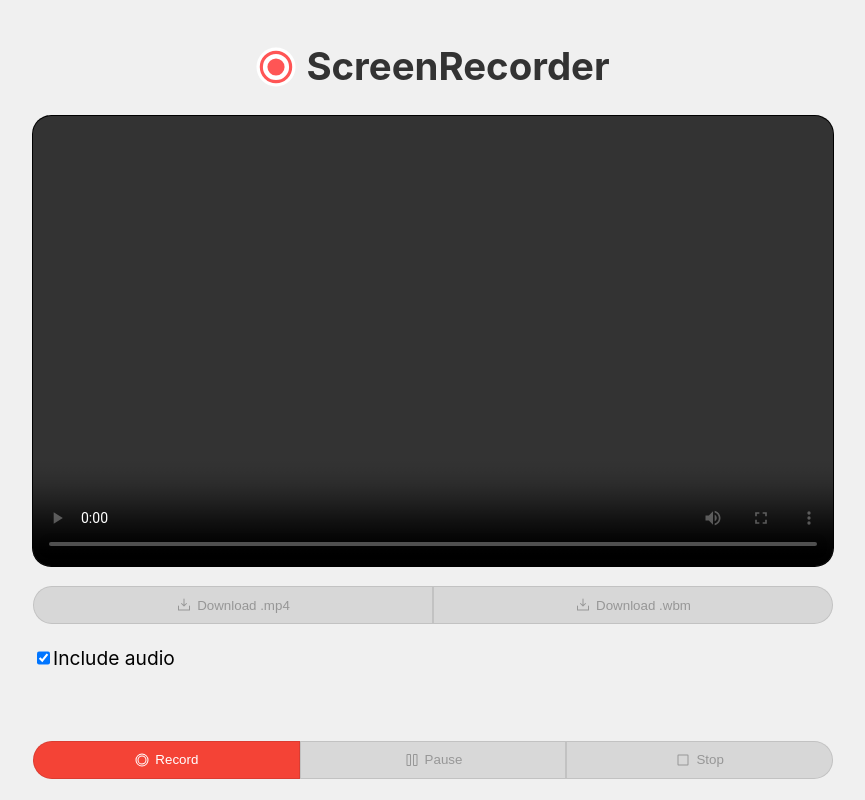
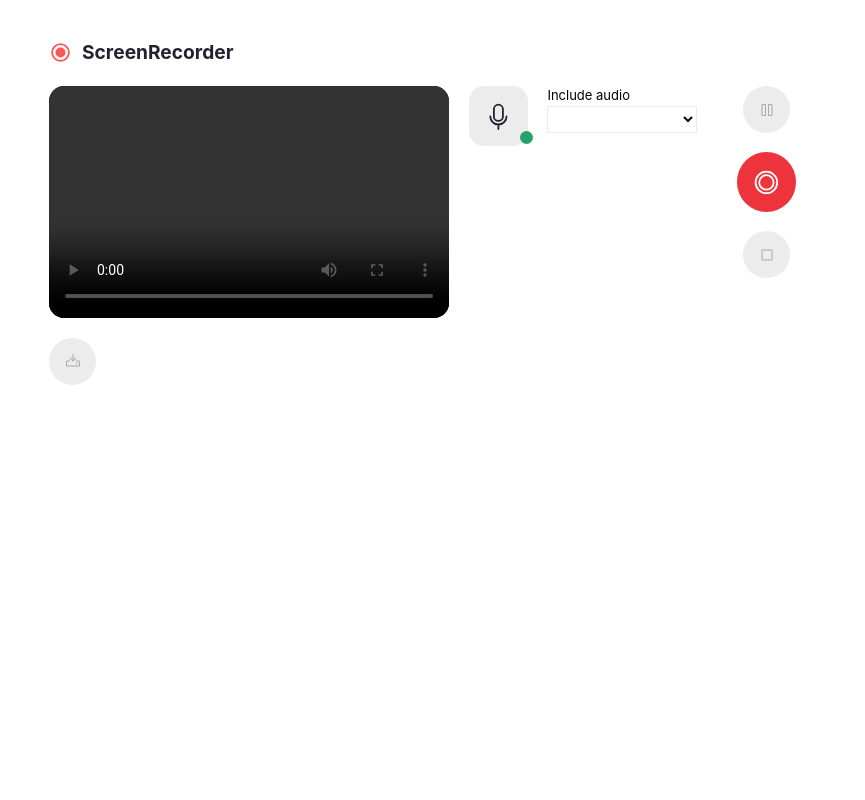
Before and after one commit to wilfison/screen-recorder, a React (Vite) app: page / in a window 1280 px wide. Shown: the whole page, without its empty margins (207-1072 px from the left). Built offline with nearby package versions, Linux system fonts and the light colour scheme.

Commit message:
redesign the main application

```diff
--- a/index.html
+++ b/index.html
@@ -7,7 +7,7 @@
     <title>ScreenRecorder</title>
   </head>
   <body>
-    <div id="root"></div>
+    <main id="root"></main>
     <script type="module" src="/src/main.tsx"></script>
   </body>
 </html>
--- a/package.json
+++ b/package.json
@@ -13,6 +13,7 @@
   "dependencies": {
     "@ffmpeg/ffmpeg": "^0.12.10",
     "@ffmpeg/util": "^0.12.1",
+    "@phosphor-icons/react": "^2.1.7",
     "react": "^18.2.0",
     "react-dom": "^18.2.0"
   },
--- a/public/background.js
+++ b/public/background.js
@@ -2,7 +2,7 @@ chrome.action.onClicked.addListener(() => {
   chrome.windows.create({
     url: chrome.runtime.getURL("popup.html"),
     type: "popup",
-    width: 600,
-    height: 700,
+    width: 1000,
+    height: 480,
   });
 });
--- a/src/App.tsx
+++ b/src/App.tsx
@@ -6,6 +6,8 @@ import { tLocale } from "./locales";
 
 import Button from "./components/button";
 import appIcon from "./assets/icon.svg";
+import Control from "./components/control";
+import icons from "./components/icons";
 
 function App() {
   const video = useRef<HTMLVideoElement>(null);
@@ -15,8 +17,23 @@ function App() {
     setState((prevState) => ({ ...prevState, ...newState }));
   };
 
+  const startApp = async () => {
+    state.screenRecorder.onRecordReady = onRecordReady;
+
+    if (video.current) {
+      state.screenRecorder.videoElement = video.current;
+    }
+
+    const audioInputs = await state.screenRecorder.getAudioInputs();
+
+    updateState({ audioInputs });
+  };
+
   const onStartRecording = async () => {
-    await state.screenRecorder.startRecordingAsync(state.includeAudio);
+    await state.screenRecorder.startRecordingAsync(
+      state.includeAudio,
+      state.audioInputId
+    );
 
     updateState({ status: STATUSES.recording, processProgress: 0 });
   };
@@ -82,82 +99,36 @@ function App() {
   const t = (key: string) => tLocale(state.locale, key);
 
   useEffect(() => {
-    state.screenRecorder.onRecordReady = onRecordReady;
-
-    if (video.current) {
-      state.screenRecorder.videoElement = video.current;
-    }
+    startApp();
   });
 
   return (
-    <>
-      <div className="main-container">
-        <div className="row brand">
+    <div className="app">
+      <div className="brand">
         <img src={appIcon} alt="icon" />
-          <h1>ScreenRecorder</h1>
+        <h1 className="brand-name">ScreenRecorder</h1>
       </div>
 
-        <div className="row video-container">
+      <div className="row main-content">
+        <div className="video-container">
           <video ref={video} autoPlay playsInline controls></video>
         </div>
 
-        <div className="row">
-          <Button
-            icon="download"
-            text={t("download_mp4")}
-            onClick={() => onDownload("mp4")}
-            disabled={!state.downloadReady || !state.processedVideoUrl}
-          />
-          <Button
-            icon="download"
-            text={t("download_webm")}
-            onClick={() => onDownload("webm")}
-            disabled={!state.downloadReady}
+        <div className="devices">
+          <Control
+            label={t("include_audio")}
+            icon={state.includeAudio ? icons.microphone : icons.microphoneSlash}
+            active={state.includeAudio}
+            onChangeCheck={(checked) => updateState({ includeAudio: checked })}
+            onSelectionChange={(value) => updateState({ audioInputId: value })}
+            selectionList={state.audioInputs}
           />
         </div>
 
-        <div className="row">
-          <input
-            type="checkbox"
-            id="include-audio"
-            checked={state.includeAudio}
-            onChange={(e) => updateState({ includeAudio: e.target.checked })}
-          />
-          <label htmlFor="include-audio">{t("include_audio")}</label>
-        </div>
-
-        <div className="progress-container">
-          <div
-            className="progress-bar"
-            style={{ display: state.processProgress > 0 ? "block" : "none" }}
-          >
-            <div
-              className="progress"
-              style={{ width: `${state.processProgress}%` }}
-            ></div>
-          </div>
-          <div
-            className="progress-description"
-            style={{ display: state.processProgress > 0 ? "block" : "none" }}
-          >
-            <small>
-              {t("converting")}: {state.processProgress}%
-            </small>
-          </div>
-        </div>
-      </div>
-
-      <div className="controls">
-        <Button
-          icon="record"
-          text={t("record")}
-          onClick={onStartRecording}
-          disabled={state.status !== STATUSES.inactive}
-        />
-
+        <div className="actions">
           <Button
             icon="pause"
-          text={state.status === STATUSES.paused ? t("record") : t("pause")}
+            title={state.status === STATUSES.paused ? t("record") : t("pause")}
             onClick={onPauseResumeRecording}
             disabled={
               ![STATUSES.recording, STATUSES.paused].includes(state.status)
@@ -165,15 +136,34 @@ function App() {
           />
 
           <Button
+            icon="record"
+            title={t("record")}
+            onClick={onStartRecording}
+            disabled={state.status !== STATUSES.inactive}
+          />
+
+          <Button
             icon="stop"
-          text={t("stop")}
+            title={t("stop")}
             onClick={onStopRecording}
             disabled={[STATUSES.inactive, STATUSES.processing].includes(
               state.status
             )}
           />
         </div>
-    </>
+      </div>
+
+      <div className="row">
+        <div className="download-container">
+          <Button
+            icon="download"
+            title={t("download_mp4")}
+            onClick={() => onDownload("mp4")}
+            disabled={!state.downloadReady || !state.processedVideoUrl}
+          />
+        </div>
+      </div>
+    </div>
   );
 }
 
--- a/src/components/button.tsx
+++ b/src/components/button.tsx
@@ -3,22 +3,15 @@ import icons from "./icons";
 
 interface ButtonProps extends React.ButtonHTMLAttributes<HTMLButtonElement> {
   icon: keyof typeof icons;
-  text: string;
+  title: string;
 }
 
-export default function Button({ icon, text, ...otherProps }: ButtonProps) {
+export default function Button({ icon, title, ...otherProps }: ButtonProps) {
+  const IconComponent = icons[icon];
+
   return (
-    <button className={`btn ${icon}`} {...otherProps}>
-      <svg
-        xmlns="http://www.w3.org/2000/svg"
-        width="16"
-        height="16"
-        fill="currentColor"
-        viewBox="0 0 256 256"
-      >
-        <path d={icons[icon]}></path>
-      </svg>
-      {text}
+    <button className={`action-btn ${icon}`} {...otherProps} title={title}>
+      <IconComponent size={16} className="icon" />
     </button>
   );
 }
--- /dev/null
+++ b/src/components/control.tsx
@@ -0,0 +1,45 @@
+import { Icon } from "@phosphor-icons/react";
+
+type SelectionListType = {
+  label: string;
+  value: string;
+};
+
+type Props = {
+  label: string;
+  icon: Icon;
+  active: boolean;
+  selectionList: SelectionListType[];
+  onChangeCheck?: (checked: boolean) => void;
+  onSelectionChange?: (value: string) => void;
+};
+
+export default function Control(props: Props) {
+  const indicatorClass = props.active ? "active" : "inactive";
+
+  const handleCheck = () => props.onChangeCheck?.(!props.active);
+
+  const handleSelectionChange = (e: React.ChangeEvent<HTMLSelectElement>) => {
+    props.onSelectionChange?.(e.target.value);
+  };
+
+  return (
+    <div className="row device">
+      <button className="device-indicator" onClick={handleCheck}>
+        <props.icon size={16} className="icon" />
+        <span className={`indicator ${indicatorClass}`}></span>
+      </button>
+
+      <div className="device-selector">
+        <label className={props.active ? "" : "disabled"}>{props.label}</label>
+        <select disabled={!props.active} onChange={handleSelectionChange}>
+          {props.selectionList.map((item) => (
+            <option key={item.value} value={item.value}>
+              {item.label}
+            </option>
+          ))}
+        </select>
+      </div>
+    </div>
+  );
+}
--- a/src/components/icons.tsx
+++ b/src/components/icons.tsx
@@ -1,11 +1,24 @@
-const icons = {
-  download:
-    "M224,144v64a8,8,0,0,1-8,8H40a8,8,0,0,1-8-8V144a8,8,0,0,1,16,0v56H208V144a8,8,0,0,1,16,0Zm-101.66,5.66a8,8,0,0,0,11.32,0l40-40a8,8,0,0,0-11.32-11.32L136,124.69V32a8,8,0,0,0-16,0v92.69L93.66,98.34a8,8,0,0,0-11.32,11.32Z",
-  record:
-    "M128,24A104,104,0,1,0,232,128,104.11,104.11,0,0,0,128,24Zm0,192a88,88,0,1,1,88-88A88.1,88.1,0,0,1,128,216Zm0-160a72,72,0,1,0,72,72A72.08,72.08,0,0,0,128,56Zm0,128a56,56,0,1,1,56-56A56.06,56.06,0,0,1,128,184Z",
-  pause:
-    "M200,32H160a16,16,0,0,0-16,16V208a16,16,0,0,0,16,16h40a16,16,0,0,0,16-16V48A16,16,0,0,0,200,32Zm0,176H160V48h40ZM96,32H56A16,16,0,0,0,40,48V208a16,16,0,0,0,16,16H96a16,16,0,0,0,16-16V48A16,16,0,0,0,96,32Zm0,176H56V48H96Z",
-  stop: "M200,40H56A16,16,0,0,0,40,56V200a16,16,0,0,0,16,16H200a16,16,0,0,0,16-16V56A16,16,0,0,0,200,40Zm0,160H56V56H200V200Z",
+import {
+  Icon,
+  Download,
+  Pause,
+  Record,
+  Stop,
+  Microphone,
+  MicrophoneSlash,
+} from "@phosphor-icons/react";
+
+type IconType = {
+  [key: string]: Icon;
+};
+
+const icons: IconType = {
+  download: Download,
+  record: Record,
+  pause: Pause,
+  stop: Stop,
+  microphone: Microphone,
+  microphoneSlash: MicrophoneSlash,
 };
 
 export default icons;
--- a/src/data.ts
+++ b/src/data.ts
@@ -16,4 +16,6 @@ export const INITIAL_STATE: AppState = {
   processProgress: 0,
   processedVideoUrl: null,
   includeAudio: true,
+  audioInputs: [],
+  audioInputId: "default",
 };
--- a/src/index.css
+++ b/src/index.css
@@ -3,6 +3,7 @@
   line-height: 1.5;
   font-weight: 400;
   font-size: 1.2rem;
+  box-sizing: border-box;
 
   color-scheme: light dark;
 
@@ -11,105 +12,90 @@
   -webkit-font-smoothing: antialiased;
   -moz-osx-font-smoothing: grayscale;
 
-  --bg-color: #f0f0f0;
-  --fg-color: #333;
+  /* theme */
+  --bg-color: #ffffff;
+  --fg-color: #241f31;
+  --bg-btn: #ececec;
+  --bg-primary: #3584e4;
+  --bg-success: #26a269;
+  --bg-error: #ed333b;
 
-  --primary-color: #03a9f4;
-  --warning-color: #ff7043;
-  --danger-color: #f44336;
-
-  --primary-disabled-color: rgba(0, 0, 0, 0.1);
-  --primary-disabled-fg-color: rgba(0, 0, 0, 0.3);
-
-  --border-radius: 1rem;
-
-  --max-width: 800px;
+  /* functional */
+  --border-radius: 0.8rem;
 }
 
 /* dark mode */
 @media (prefers-color-scheme: dark) {
   :root {
-    --bg-color: #333;
-    --fg-color: #ffffff;
-
-    --primary-disabled-color: #222;
-    --primary-disabled-fg-color: #555;
+    --bg-color: #1a1a1a;
+    --fg-color: #f0f0f0;
+    --bg-btn: #333333;
   }
 }
 
 body {
-  width: 100%;
-  height: 100vh;
+  display: flex;
+  justify-content: center;
   padding: 0;
   margin: 0;
-
-  box-sizing: border-box;
-  padding: 1rem;
   background-color: var(--bg-color);
-
-  display: flex;
-  justify-content: center;
 }
 
-#root {
+main {
+  max-width: 1000px;
+  min-width: 500px;
+  min-height: 403px;
+  padding: 2rem 1rem;
+}
+
+.app {
+  width: 100%;
   display: flex;
   flex-direction: column;
-
-  height: 100%;
-  width: 100%;
-
-  max-width: var(--max-width);
-  max-height: 700px;
-}
-
-h1 {
-  margin: 0;
-}
-
-.main-container {
-  flex: 1;
-  display: flex;
   gap: 1rem;
-  padding: 1rem 0;
-  flex-direction: column;
-  align-items: center;
-  justify-content: center;
 }
 
 .row {
   display: flex;
   flex-direction: row;
   width: 100%;
+  gap: 1rem;
 }
 
 .brand {
-  font-size: 1rem;
-  font-weight: bold;
-  color: var(--fg-color);
   display: flex;
-  justify-content: center;
+  justify-content: start;
   align-items: center;
 }
 
 .brand img {
-  width: 40px;
-  height: 40px;
-  margin-right: 10px;
+  width: 1.2rem;
+  height: 1.2rem;
+  margin-right: 0.5rem;
+}
+
+.brand .brand-name {
+  font-size: 1rem;
+  font-weight: bold;
+  color: var(--fg-color);
+  margin: 0;
 }
 
 .video-container {
+  --min-width: 400px;
+
   position: relative;
   width: 100%;
-  padding-bottom: 56.25%; /* 16:9 ratio */
+  min-width: var(--min-width);
+  padding-bottom: 30.25%;
   height: 0;
   overflow: hidden;
 
   background-color: black;
-  border: 1px solid var(--primary-disabled-color);
   border-radius: var(--border-radius);
 }
 
-video {
+.video-container video {
   position: absolute;
   top: 0;
   left: 0;
@@ -117,76 +103,113 @@ video {
   height: 100%;
 }
 
-.controls {
-  height: 50px;
+.devices {
   display: flex;
-  flex-direction: row;
-  align-items: center;
+  flex-direction: column;
+  gap: 1rem;
 }
 
-.btn {
-  --fg-color: #ffffff;
-
-  flex: 1;
+.device .device-indicator,
+.action-btn {
+  cursor: pointer;
+  position: relative;
   display: flex;
   justify-content: center;
   align-items: center;
-  padding: 10px 20px;
-  border: 1px solid var(--primary-disabled-color);
-  background-color: var(--primary-color);
-  color: var(--fg-color);
-  transition: opacity 0.3s;
+  padding: 0.7rem;
+  background-color: var(--bg-btn);
+  border-radius: var(--border-radius);
+  border-color: transparent;
 }
 
-.btn:disabled {
-  background-color: var(--primary-disabled-color);
-  color: var(--primary-disabled-fg-color);
+.device-indicator .indicator {
+  position: absolute;
+  bottom: 0;
+  right: -0.35rem;
+  width: 0.7rem;
+  height: 0.7rem;
+  background-color: var(--bg-success);
+  border-radius: 50%;
 }
 
-.btn:not(:disabled):hover {
-  opacity: 0.8;
-  cursor: pointer;
+.device-indicator .indicator.inactive {
+  background-color: var(--bg-error);
 }
 
-.btn:first-child {
-  border-top-left-radius: var(--border-radius);
-  border-bottom-left-radius: var(--border-radius);
+.device-indicator svg {
+  width: 1.5rem;
+  height: 1.5rem;
+  fill: var(--fg-color);
 }
 
-.btn:last-child {
-  border-top-right-radius: var(--border-radius);
-  border-bottom-right-radius: var(--border-radius);
+.device-selector label,
+.device-selector select {
+  font-size: small;
+  display: block;
+  width: 100%;
+  min-width: 150px;
 }
 
-.btn svg {
-  margin-right: 5px;
+.device-selector label.disabled {
+  opacity: 0.5;
 }
 
-.stop:not(:disabled),
-.record:not(:disabled) {
-  background-color: var(--danger-color);
+.device-selector select {
+  border-color: var(--bg-btn);
+  background-color: var(--bg-color);
+  padding: 0.2rem;
 }
 
-.progress-container {
-  width: 100%;
-  height: 30px;
-  text-align: center;
+.actions {
+  display: flex;
+  flex-direction: column;
+  align-items: center;
+  gap: 1rem;
+  min-width: 100px;
 }
 
-.progress-description {
-  margin-top: 5px;
+.action-btn {
+  cursor: pointer;
+  border-radius: 50%;
+  background-color: var(--bg-primary);
+  transition: opacity 0.2s ease-in-out;
 }
 
-.progress-bar {
-  width: 100%;
-  height: 10px;
-  background-color: var(--primary-disabled-color);
-  border-radius: var(--border-radius);
+.action-btn:hover {
+  opacity: 0.8;
 }
 
-.progress-bar .progress {
-  height: 100%;
-  background-color: var(--primary-color);
-  border-radius: var(--border-radius);
-  transition: width 0.3s;
+.action-btn.record {
+  background-color: var(--bg-error);
 }
+
+.action-btn:disabled {
+  background-color: var(--bg-btn);
+}
+
+.action-btn.record svg {
+  width: 1.5rem;
+  height: 1.5rem;
+  fill: white;
+}
+
+/* responsive */
+@media (max-width: 768px) {
+  .main-content,
+  .device {
+    flex-direction: column;
+  }
+
+  .actions {
+    flex-direction: row;
+    justify-content: center;
+  }
+
+  .devices {
+    flex-direction: row;
+  }
+
+  .device {
+    align-items: center;
+  }
+}
```
Also changed, not shown: src/screen_recorder.ts (+14 -4 lines), src/types.d.ts (+9 -1 lines), 1 other file (tests, documents, lock files or other folders). Lines whose indentation alone changed are shown as unchanged.
